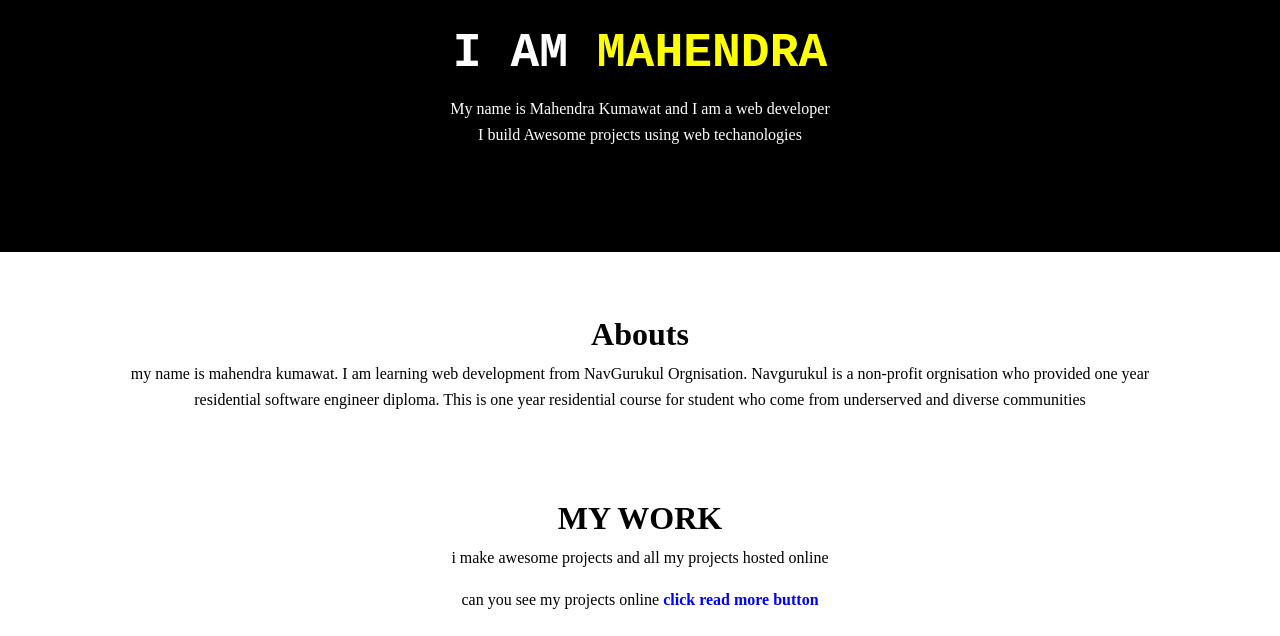
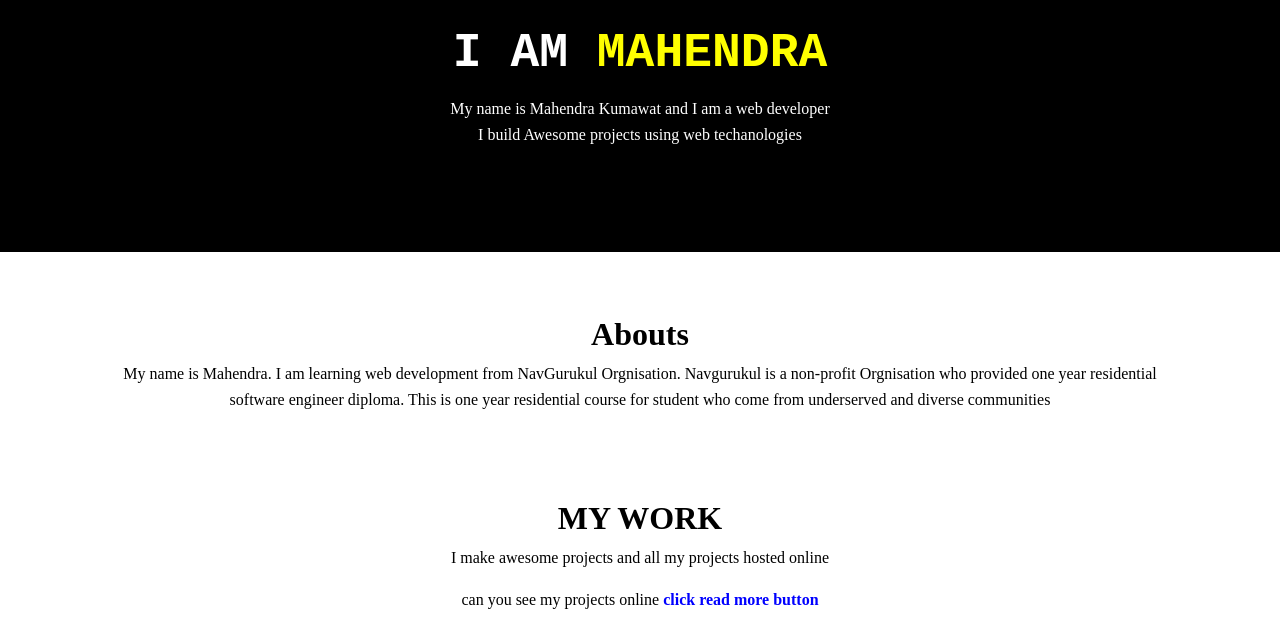
Before and after one commit to Mahendra-Kumawat/Portfolio, a plain HTML site: page index.html in a window 1280 px wide. Shown: the part 318-954 px from the top of the page. Drawn offline with Linux system fonts and the light colour scheme.

Commit message:
Update index.html

```diff
--- a/index.html
+++ b/index.html
@@ -48,8 +48,8 @@
                     <div class="col-2">
                         <h2 class="pad">Abouts</h2>
                         <p>
-                           my name is mahendra kumawat. I am learning web development from NavGurukul Orgnisation.
-                           Navgurukul is a non-profit orgnisation who provided one year residential software engineer diploma.
+                           My name is Mahendra. I am learning web development from NavGurukul Orgnisation.
+                           Navgurukul is a non-profit Orgnisation who provided one year residential software engineer diploma.
                            This is one year residential course for student who come from underserved and diverse communities
                         </p>
                     </div>
@@ -61,7 +61,7 @@
             <div class="container">
                 <div class="row">
                     <h2>MY WORK</h2>
-                    <p> i make awesome projects and all my projects hosted online </p>
+                    <p> I make awesome projects and all my projects hosted online </p>
                     <p> can you see my projects online  <strong class="blue">click read more button</strong> </p>
                 </div>
                 <div class="row">
```
